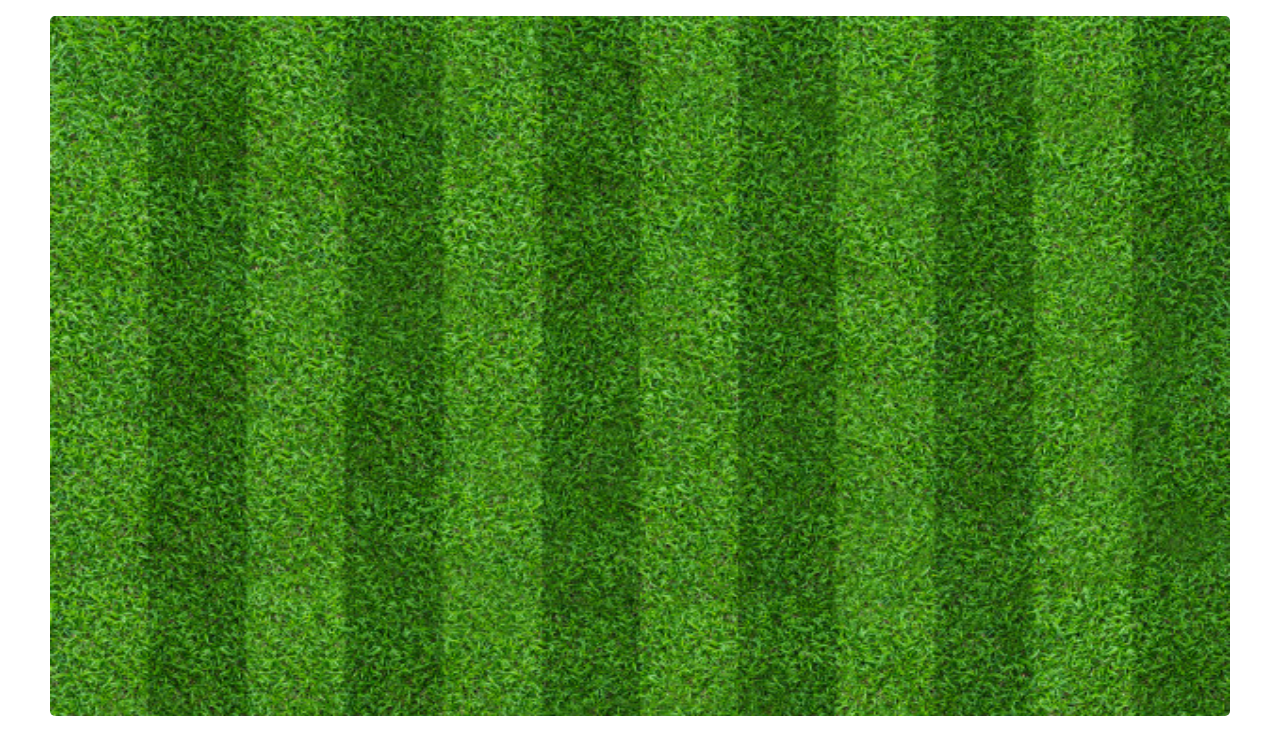
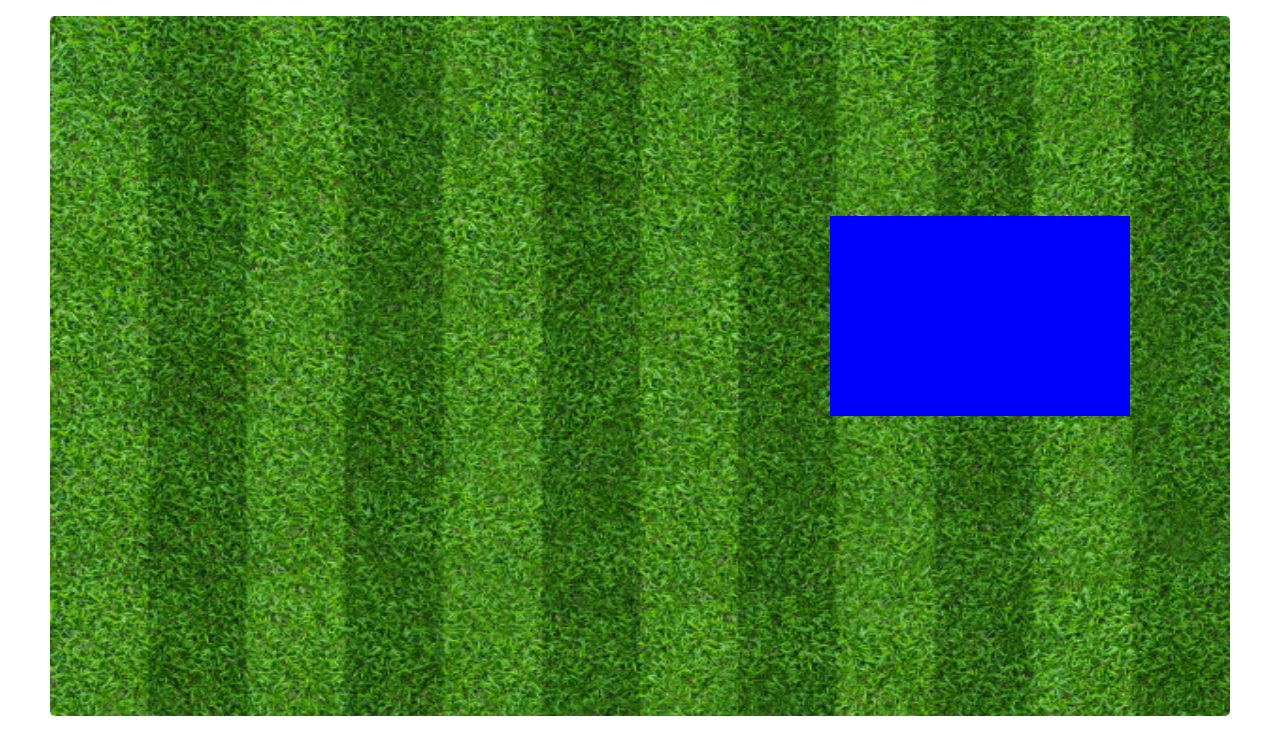
Before and after one commit to kjmahoney/react-translate-game, a React (Create React App) app: page / in a window 1280 px wide. Shown: the top 754 px of the page. Built offline with nearby package versions, Linux system fonts and the light colour scheme.

Commit message:
render rectangle

```diff
--- a/src/Canvas.js
+++ b/src/Canvas.js
@@ -29,11 +29,15 @@ const Canvas = () => {
     function preload() {
       this.load.image("field", Field);
     }
-
+    var floor;
     function create() {
       const field = this.add.image(0, 0, "field").setOrigin(0, 0);
       field.displayWidth = fieldWidth;
       field.displayHeight = fieldHeight;
+
+      const rect = new Phaser.Geom.Rectangle(fieldWidth - 400, 200, 300, 200);
+      const graphics = this.add.graphics({ fillStyle: { color: 0x0000ff } });
+      graphics.fillRectShape(rect);
     }
 
     function update() {}
```
